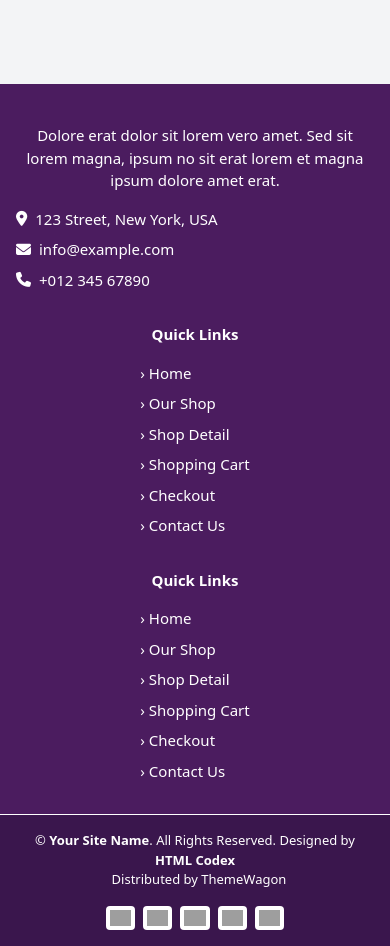
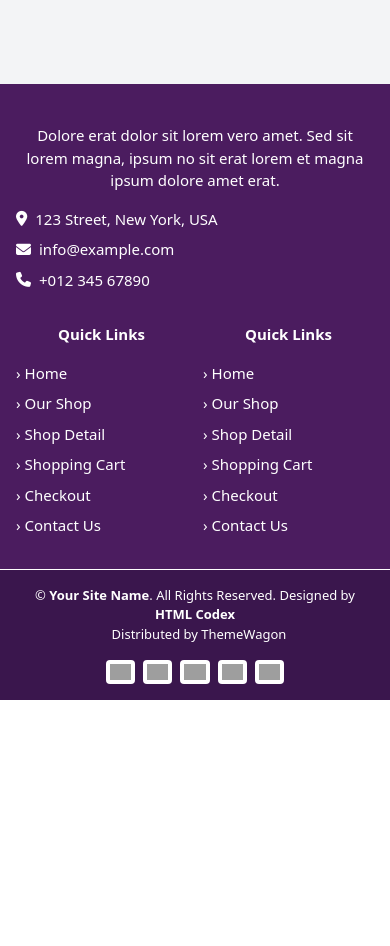
Before and after one commit to khangdinh2103/my-nuskin-project, a React (Vite) app: page /search/1 in a window 390 px wide. Shown: the part 880-1826 px from the top of the page. After the commit the page ends 1580 px from the top, so only its background shows below. Built offline with nearby package versions, Linux system fonts and the light colour scheme; grey boxes are pictures that could not be loaded.

Commit message:
responsive

```diff
--- a/src/components/Footer.jsx
+++ b/src/components/Footer.jsx
@@ -2,7 +2,9 @@ export default function Footer() {
   return (
     <footer className="bg-[#4B1C5F] text-white text-[15px] pt-10">
       {/* Top Section */}
-      <div className="max-w-7xl mx-auto px-4 grid grid-cols-1 md:grid-cols-3 lg:grid-cols-4 gap-8 pb-8 ">
+      <div className="max-w-7xl mx-auto px-4 pb-8 ">
+        {/* Main grid */}
+        <div className="grid grid-cols-1 md:grid-cols-3 lg:grid-cols-4 gap-8">
           {/* Company Info */}
           <div className="col-span-1">
             <p className="mb-4">
@@ -25,11 +27,13 @@ export default function Footer() {
             </ul>
           </div>
 
+          {/* Quick Links Container - 2 columns on mobile */}
+          <div className="col-span-1 md:col-span-2 lg:col-span-3">
+            <div className="grid grid-cols-2 md:grid-cols-2 lg:grid-cols-2 gap-4 md:gap-8">
               {/* Quick Links 1 */}
               <div>
                 <h5 className="font-semibold mb-4">Quick Links</h5>
-
-          <ul className="space-y-2 text-left  w-max mx-auto ">
+                <ul className="space-y-2 text-left">
                   <li><a href="#" className="!text-white hover:underline">› Home</a></li>
                   <li><a href="#" className="!text-white hover:underline">› Our Shop</a></li>
                   <li><a href="#" className="!text-white hover:underline">› Shop Detail</a></li>
@@ -37,14 +41,12 @@ export default function Footer() {
                   <li><a href="#" className="!text-white hover:underline">› Checkout</a></li>
                   <li><a href="#" className="!text-white hover:underline">› Contact Us</a></li>
                 </ul>
-
-
               </div>
 
               {/* Quick Links 2 */}
               <div>
                 <h5 className="font-semibold mb-4">Quick Links</h5>
-          <ul className="space-y-2 text-left  w-max mx-auto ">
+                <ul className="space-y-2 text-left">
                   <li><a href="#" className="!text-white ">› Home</a></li>
                   <li><a href="#" className="!text-white ">› Our Shop</a></li>
                   <li><a href="#" className="!text-white ">› Shop Detail</a></li>
@@ -52,6 +54,9 @@ export default function Footer() {
                   <li><a href="#" className="!text-white ">› Checkout</a></li>
                   <li><a href="#" className="!text-white ">› Contact Us</a></li>
                 </ul>
+              </div>
+            </div>
+          </div>
         </div>
       </div>
 
--- a/src/components/news/NewsCard.jsx
+++ b/src/components/news/NewsCard.jsx
@@ -1,18 +1,22 @@
 const NewsCard = ({ imageSrc, imageAlt, title, category = "News" }) => {
   return (
-    <div className="flex-shrink-0 w-60 bg-white overflow-hidden hover:shadow-md transition-shadow">
+    <div className="flex-shrink-0 w-40 xs:w-48 sm:w-60 bg-white rounded-lg overflow-hidden shadow-sm hover:shadow-md transition-shadow">
       {/* Image */}
-      <div className="relative h-48">
+      <div className="relative h-32 xs:h-40 sm:h-48">
         <img
           src={imageSrc}
           alt={imageAlt}
           className="w-full h-full object-cover"
         />
+        {/* Category badge */}
+        <div className="absolute top-3 left-3 bg-white bg-opacity-90 px-2 py-1 rounded text-xs font-medium text-gray-700">
+          {category}
+        </div>
       </div>
 
       {/* Content */}
-      <div className="p-4 text-center">
-        <h3 className="text-sm font-medium text-gray-900 leading-tight">
+      <div className="p-4">
+        <h3 className="text-xs sm:text-sm md:text-base font-medium text-gray-900 leading-tight truncate overflow-hidden whitespace-nowrap">
           {title}
         </h3>
       </div>
--- a/src/components/news/NewsSection.jsx
+++ b/src/components/news/NewsSection.jsx
@@ -78,8 +78,8 @@ const NewsSection = () => {
 
 
         <div className="flex items-center gap-8">
-          {/* Left side - News Cards (3/4) */}
-          <div className="w-3/4 flex flex-col justify-center relative">
+          {/* Left side - News Cards (full width on mobile, 3/4 on larger screens) */}
+          <div className="w-full lg:w-3/4 flex flex-col justify-center relative">
             {/* View All Link - positioned at top right of this section */}
             <div className="flex justify-end mb-4">
               <a
@@ -115,14 +115,14 @@ const NewsSection = () => {
       )}
 
 
-            <div className="grid grid-cols-4 gap-4">
+            <div className="grid grid-cols-1 xs:grid-cols-2 md:grid-cols-3 lg:grid-cols-4 gap-4">
               {currentNewsItems.map((item, index) => (
                 <div
                   key={index}
                   className="bg-white rounded-lg shadow-sm overflow-hidden hover:shadow-xl hover:scale-105 transition-all duration-300 cursor-pointer group"
                 >
                   {/* Image */}
-                  <div className="h-48 overflow-hidden">
+                  <div className="h-32 xs:h-36 md:h-40 lg:h-48 overflow-hidden">
                     <img
                       src={item.imageSrc}
                       alt={item.imageAlt}
@@ -131,8 +131,8 @@ const NewsSection = () => {
                   </div>
 
                   {/* Content */}
-                  <div className="p-4 text-center">
-                    <h3 className="text-sm font-medium text-gray-900 leading-tight line-clamp-3 group-hover:text-purple-600 transition-colors duration-300">
+                  <div className="p-2 xs:p-3 lg:p-4 text-center">
+                    <h3 className="text-xs xs:text-xs md:text-sm lg:text-sm font-medium text-gray-900 leading-tight line-clamp-3 group-hover:text-purple-600 transition-colors duration-300">
                       {item.title}
                     </h3>
                   </div>
@@ -156,8 +156,8 @@ const NewsSection = () => {
             )}
           </div>
 
-          {/* Right side - News Panel (1/4) */}
-          <div className="w-1/4 flex-shrink-0">
+          {/* Right side - News Panel (hidden on mobile, visible on lg+) */}
+          <div className="hidden lg:block lg:w-1/4 flex-shrink-0">
             <div className="relative h-96 rounded-lg overflow-hidden shadow-lg">
               <img
                 src="https://images.unsplash.com/photo-1522335789203-aabd1fc54bc9?w=300&h=200&fit=crop&crop=center"
```
Lines whose indentation alone changed are shown as unchanged.
